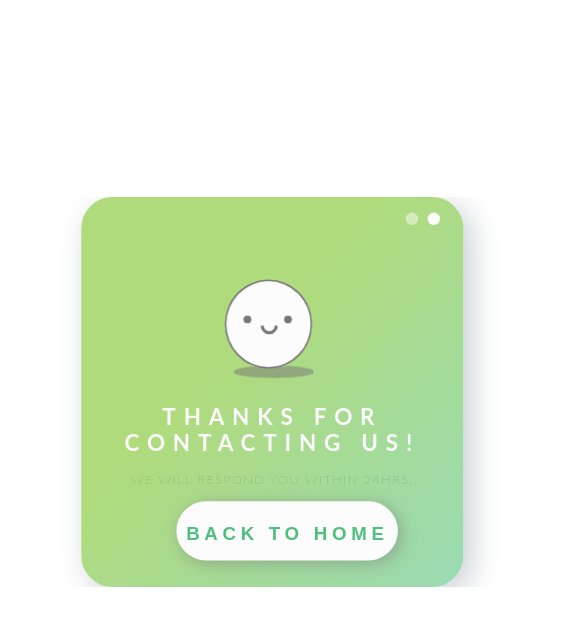
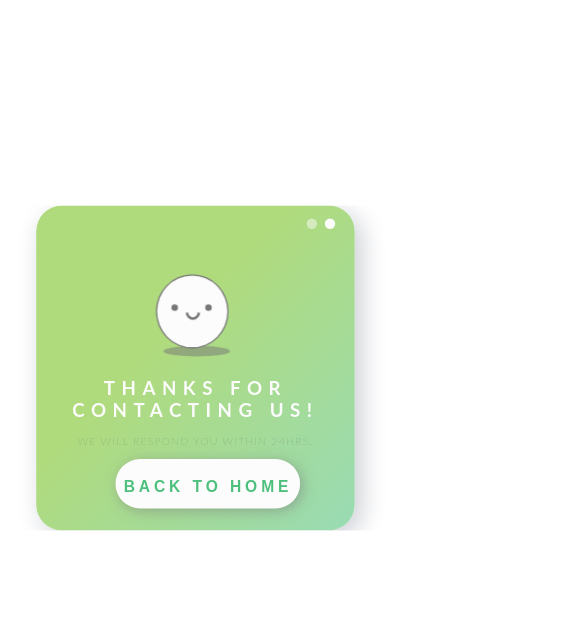
Before and after one commit to sahil0989/CodeSolver2.0, a website built with Vite: page contactSuccess.html in a window 390 px wide. Shown: the part 174-800 px from the top of the page, 585 px wide, since content can reach past the window. Built offline with nearby package versions, Linux system fonts and the light colour scheme.

Commit message:
changes in contactSuccess

```diff
--- a/contactSuccess.html
+++ b/contactSuccess.html
@@ -254,18 +254,16 @@
 
         @media screen and (max-width:769px) {
             body {
-                margin-top: 10rem;
+                margin-top: 7rem;
                 width: 100%;
                 margin: auto;
-                scale: 1.2;
-                align-items: center;
             }
 
             #container {
                 margin-left: 0;
                 display: block;
                 margin-top: 15rem;
-                margin-left: 6rem;
+                margin-left: 2rem;
 
             }
         }
```
